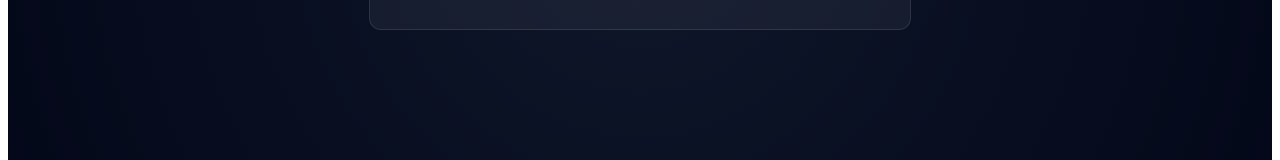
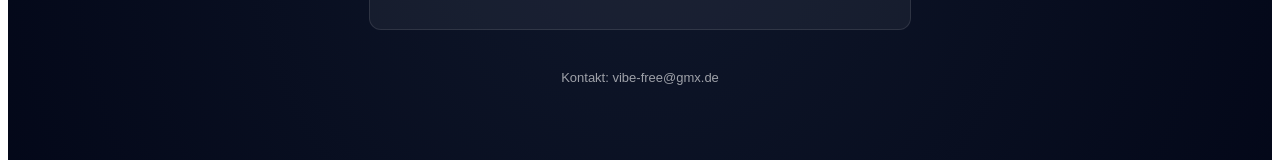
Before and after one commit to tobiasreuss81-lab/vibefree-shop, a React (Vite) app: page / in a window 1280 px wide. Shown: the part 503-663 px from the top of the page. Built offline with nearby package versions, Linux system fonts and the light colour scheme; no server answers; the database is empty.

Commit message:
footer contact added

```diff
--- a/src/App.jsx
+++ b/src/App.jsx
@@ -97,6 +97,11 @@ export default function App() {
         </ul>
       </div>
 
+      {/* FOOTER (JETZT MIT KONTAKT) */}
+      <div style={styles.footer}>
+        Kontakt: vibe-free@gmx.de
+      </div>
+
     </div>
   );
 }
@@ -187,5 +192,12 @@ const styles = {
     maxWidth: 500,
     marginLeft: "auto",
     marginRight: "auto"
+  },
+
+  footer: {
+    marginTop: 40,
+    textAlign: "center",
+    opacity: 0.6,
+    fontSize: 13
   }
 };
```
